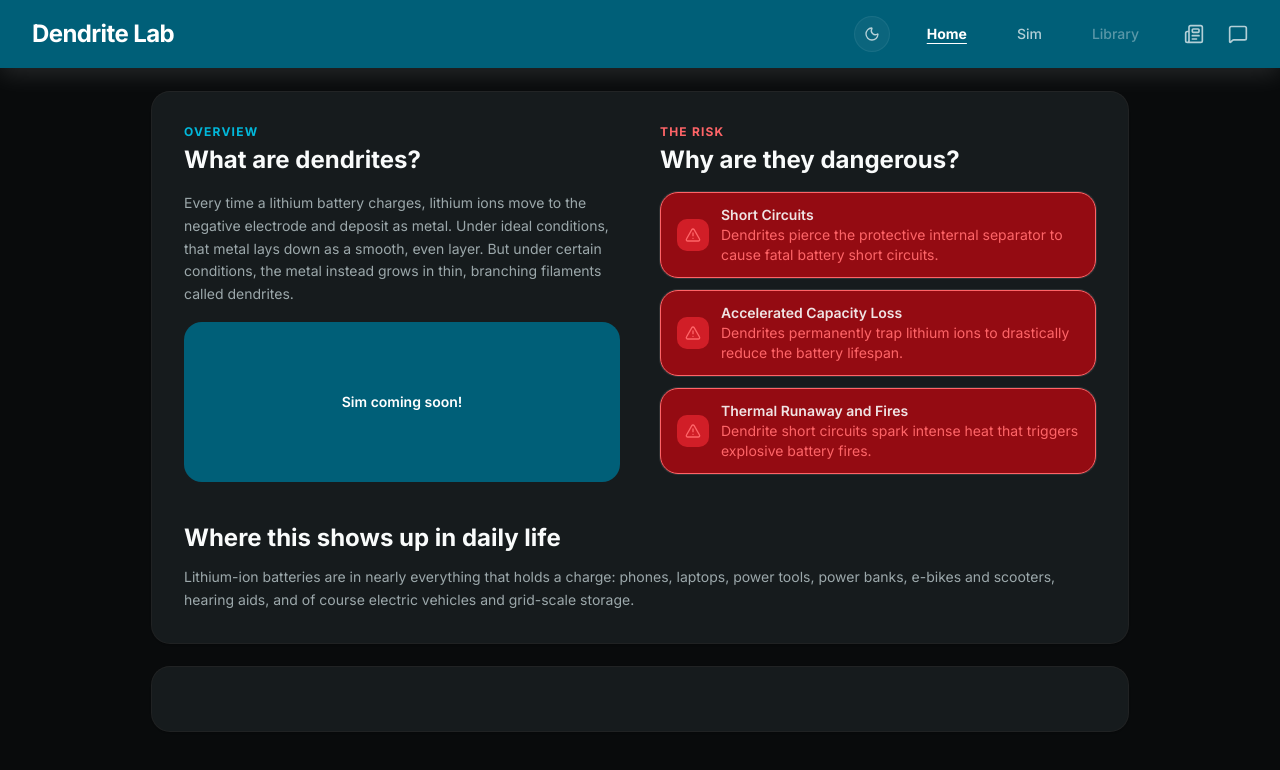
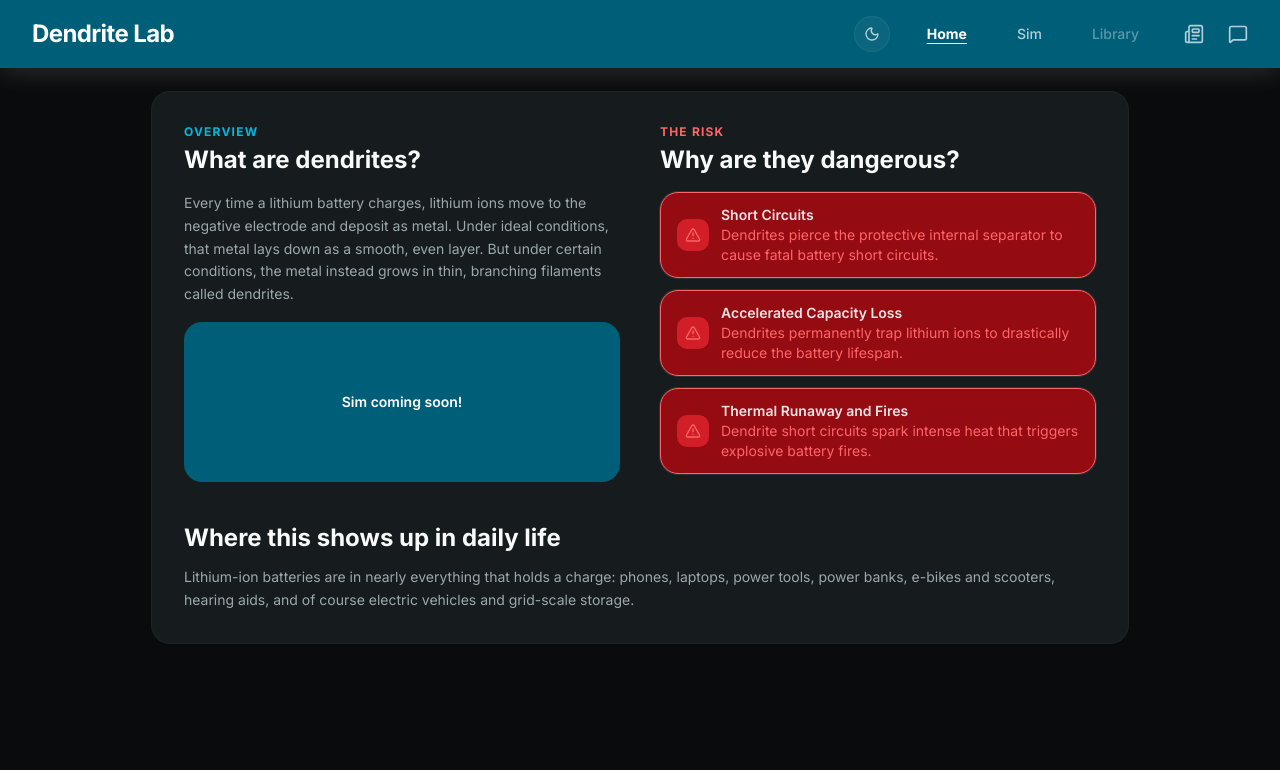
Before and after one commit to Rice-Material-Science-Lab/lithium-website, a Next.js app: page / in a window 1280 px wide. Shown: the top 770 px of the page. Built offline with nearby package versions, Linux system fonts and the light colour scheme.

Commit message:
Remove empty card

```diff
--- a/app/page.tsx
+++ b/app/page.tsx
@@ -84,8 +84,6 @@ export default function Page() {
             </p>
           </div>
         </Card>
-
-        <Card className="rounded-2xl bg-card p-8 shadow-sm"></Card>
       </main>
     </div>
   )
```
